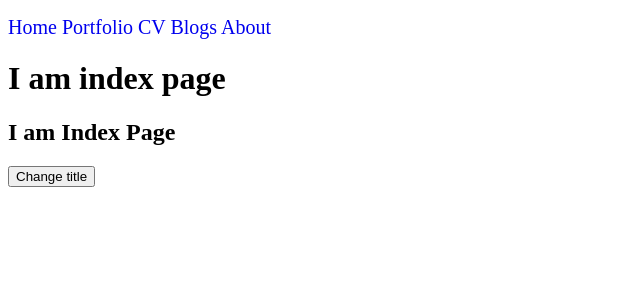
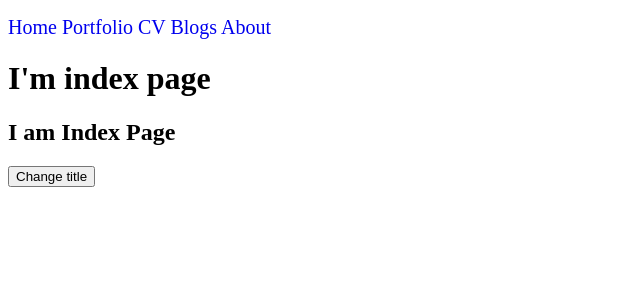
Before and after one commit to jn-html/portfolio-jn-html, a Next.js app: page / in a window 1280 px wide. Shown: the top 300 px of the page, without its empty margins (0-640 px from the left). Built offline with nearby package versions, Linux system fonts and the light colour scheme.

Commit message:
React State

```diff
--- a/components/shared/Header.js
+++ b/components/shared/Header.js
@@ -5,6 +5,9 @@ import '../../styles/main.scss';
 
 
 export default class Header extends Component {
+
+
+
   render() {
 
     const {title} = this.props;
--- a/pages/index.js
+++ b/pages/index.js
@@ -31,13 +31,13 @@ class Index extends SuperComponent {
   }
 
   render() {
-    console.log('render');
+    const {title} = this.state;
 
     return (
 
         <BaseLayout>
-          <h1 className="fromPage">I am index page</h1>
-          <h2>{this.state.title}</h2>
+          <h1 className="fromPage">I'm index page</h1>
+          <h2>{title}</h2>
           <button onClick={ () => this.updateTitle() }>Change title</button>
 
         </BaseLayout>
```
